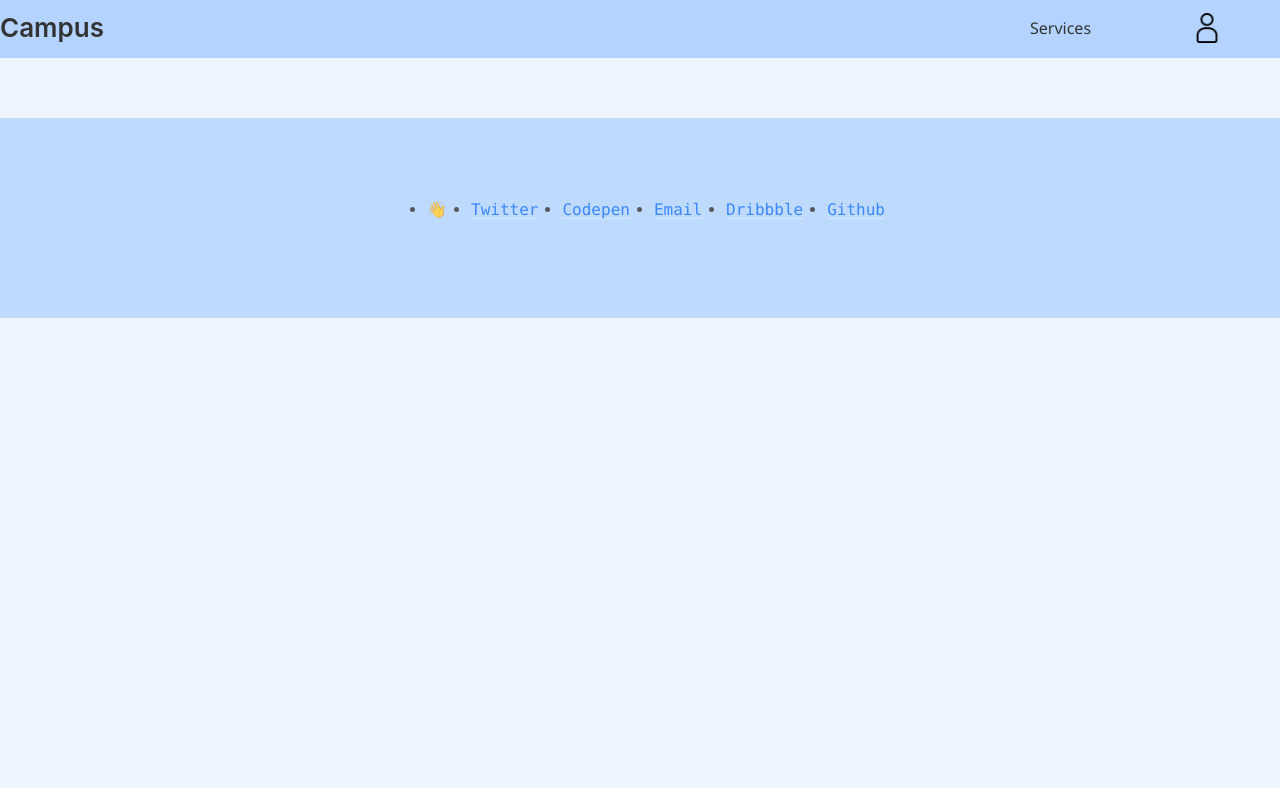
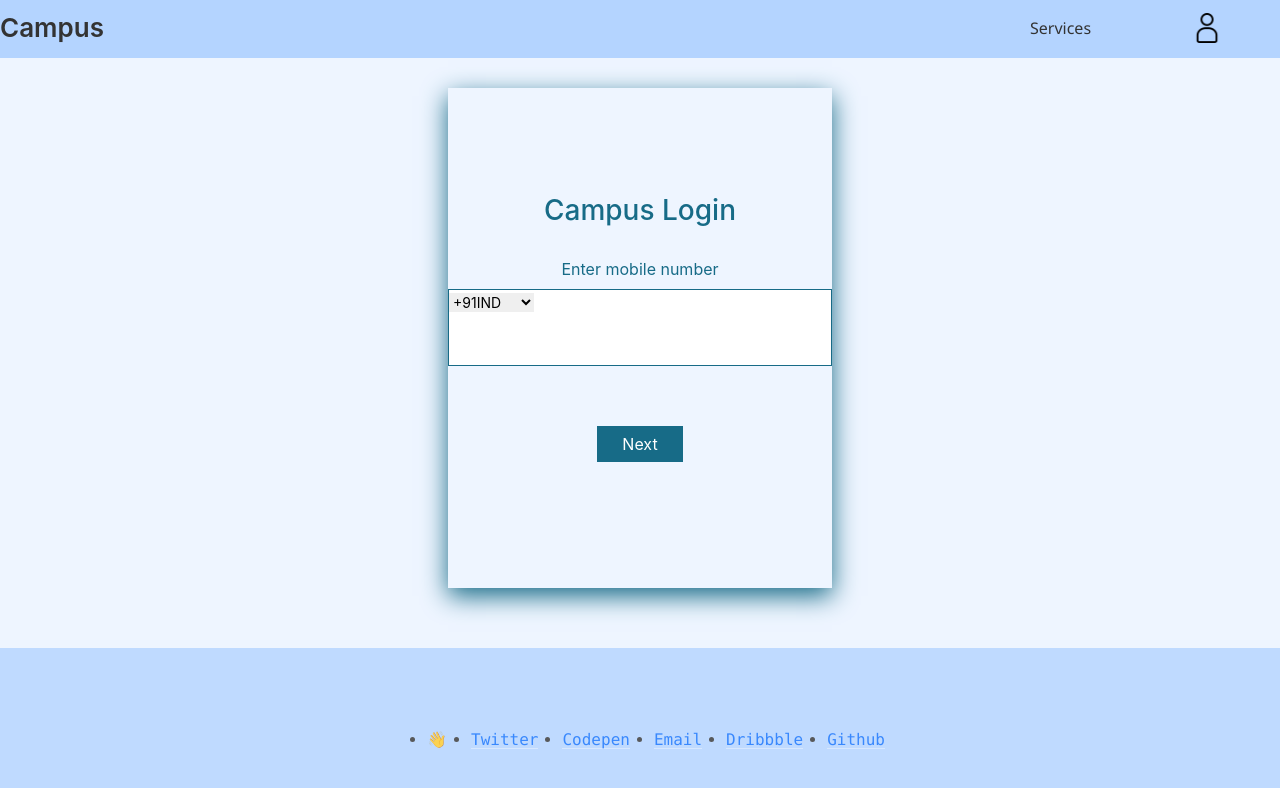
Before and after one commit to abhishek9373/campus-web-react, a React (Create React App) app: page /user/login in a window 1280 px wide. Shown: the top 788 px of the page. Built offline with nearby package versions, Linux system fonts and the light colour scheme; the HTML template or start-up script is replaced by a standard one.

Commit message:
Implemented login page

```diff
--- a/src/App.js
+++ b/src/App.js
@@ -5,6 +5,9 @@ import Navbar from "./shared/components/Navbar";
 import Foodhub from "./components/foodhub/Foodhub";
 import { BrowserRouter, Routes, Route } from "react-router-dom";
 import Househub from "./components/househub/Househub";
+import Login from "./components/authentication/Login";
+import Onboard from "./components/authentication/Onboard";
+import Pagenotfound from "./shared/components/Pagenotfound";
 // import { useForm } from "react-hook-form"
 function App() {
   return (
@@ -15,6 +18,9 @@ function App() {
           <Route path="/" element={<Home />} />
           <Route path="/foodhub" element={<Foodhub />} />
           <Route path="/househub" element={<Househub />} />
+          <Route path="/user/login" element={<Login />} />
+          <Route path="/user/onboard" element={<Onboard />} />
+          <Route path="*" element={<Pagenotfound />} />
         </Routes>
         <Footer />
       </BrowserRouter>
--- a/src/assets/index.js
+++ b/src/assets/index.js
@@ -34,3 +34,5 @@ export const searchIcon = require('../assets/icons/search.svg').default
 export const campus1Image = require('../assets/images/campus1.jpg')
 export const campus2Image = require('../assets/images/campus2.jpg')
 export const campus3Image = require('../assets/images/campus3.jpg')
+
+export const error404Icon = require('../assets/icons/404-error.png')
--- /dev/null
+++ b/src/components/authentication/Login.jsx
@@ -0,0 +1,52 @@
+import React from "react";
+import "../../styles/user/login.css";
+
+export default function Login() {
+    const handleNext=()=>{
+        const otpWrapper = document.getElementById("otp-wrapper");
+        document.getElementById('login-wrapper').style.display = "none";
+        otpWrapper.style.display = "flex";
+        otpWrapper.style.animation = "slideIn 0.17s ease-in";
+    }
+    const handleBack=()=>{
+        document.getElementById("otp-wrapper").style.display = "none";
+        document.getElementById('login-wrapper').style.display = "flex";
+    }
+
+  return (
+    <div className="auth-container">
+      <div className="wrapper login-wrapper" id="login-wrapper">
+        <h3 id="heading">Campus Login </h3>
+        <label htmlFor="mobile-input">Enter mobile number</label>
+        <div className="mobile-country">
+          <select name="country" id="country-dropdown">
+            <option value="+91">+91 INDIA</option>
+            <option value="+91">+92 PAKISTAN</option>
+            <option value="null" selected>
+              +91IND
+            </option>
+          </select>
+          <input type="number" name="mobile" id="mobile-input" />
+        </div>
+        <button id="next-button" onClick={handleNext}>Next</button>
+      </div>
+
+      <div className="wrapper otp-wrapper" id="otp-wrapper">
+        <p id="back" onClick={handleBack}>Back</p>
+        <h3 id="heading">Campus Login </h3>
+        <label htmlFor="mobile-input">Enter otp send to you</label>
+        <div className="otp-container">
+          <form action="">
+            <input type="number" maxLength="1" name="otp" id="otp-input" />
+            <input type="number" maxLength="1" name="otp" id="otp-input" />
+            <input type="number" maxLength="1" name="otp" id="otp-input" />
+            <input type="number" maxLength="1" name="otp" id="otp-input" />
+            <input type="number" maxLength="1" name="otp" id="otp-input" />
+            <input type="number" maxLength="1" name="otp" id="otp-input" />
+          </form>
+        </div>
+        <button id="next-button">Login</button>
+      </div>
+    </div>
+  );
+}
--- /dev/null
+++ b/src/components/authentication/Onboard.jsx
@@ -0,0 +1,9 @@
+import React from 'react'
+
+export default function Onboard() {
+  return (
+    <div>
+
+    </div>
+  )
+}
--- a/src/index.css
+++ b/src/index.css
@@ -49,6 +49,13 @@ body {
   background-color: var(--primary);
 }
 
+input::-webkit-outer-spin-button,
+input::-webkit-inner-spin-button {
+  -webkit-appearance: none;
+  margin: 0;
+}
+
+
 code {
   font-family: source-code-pro, Menlo, Monaco, Consolas, "Courier New",
     monospace;
--- /dev/null
+++ b/src/styles/user/login.css
@@ -0,0 +1,84 @@
+.auth-container {
+  display: flex;
+  justify-content: center;
+  align-items: center;
+  margin-top: 30px;
+}
+.wrapper {
+  height: 500px;
+  width: 30vw;
+  background-color: var(--primary);
+  box-shadow: var(--dark) 0px 8px 24px;
+  display: flex;
+  flex-direction: column;
+  align-items: center;
+  justify-content: center;
+  padding-top: 20px;
+  color: var(--dark);
+}
+
+#heading {
+  margin-top: -40px;
+  margin-bottom: 30px;
+}
+.mobile-country {
+  border: 1px solid var(--dark);
+  background-color: white;
+}
+
+#mobile-input {
+  border: none;
+}
+
+#country-dropdown {
+  border: none;
+  outline: none;
+  font-size: 14px;
+  width: 85px;
+}
+
+#next-button {
+  margin-top: 60px;
+  padding: 6px;
+  padding-left: 25px;
+  padding-right: 25px;
+  background-color: var(--dark);
+  color: white;
+  border: none;
+}
+
+/* otp */
+#back{
+    padding: 4px;
+    color: var(--dark);
+    position: relative;
+    top: -100px;
+    left: -170px;
+    cursor: pointer;
+}
+.top-container {
+  display: flex;
+}
+
+#otp-input {
+  width: 40px;
+  height: 40px;
+  font-size: 24px;
+  text-align: center;
+  color: var(--dark);
+}
+
+.otp-wrapper {
+  display: none;
+  padding: 20px;
+  animation: slideIn 0.17s ease-in;
+}
+
+@keyframes slideIn {
+  0% {
+    transform: translateX(100%);
+  }
+  100% {
+    transform: translateX(0);
+  }
+}
```
Also changed, not shown: 1 other file (tests, documents, lock files or other folders).
